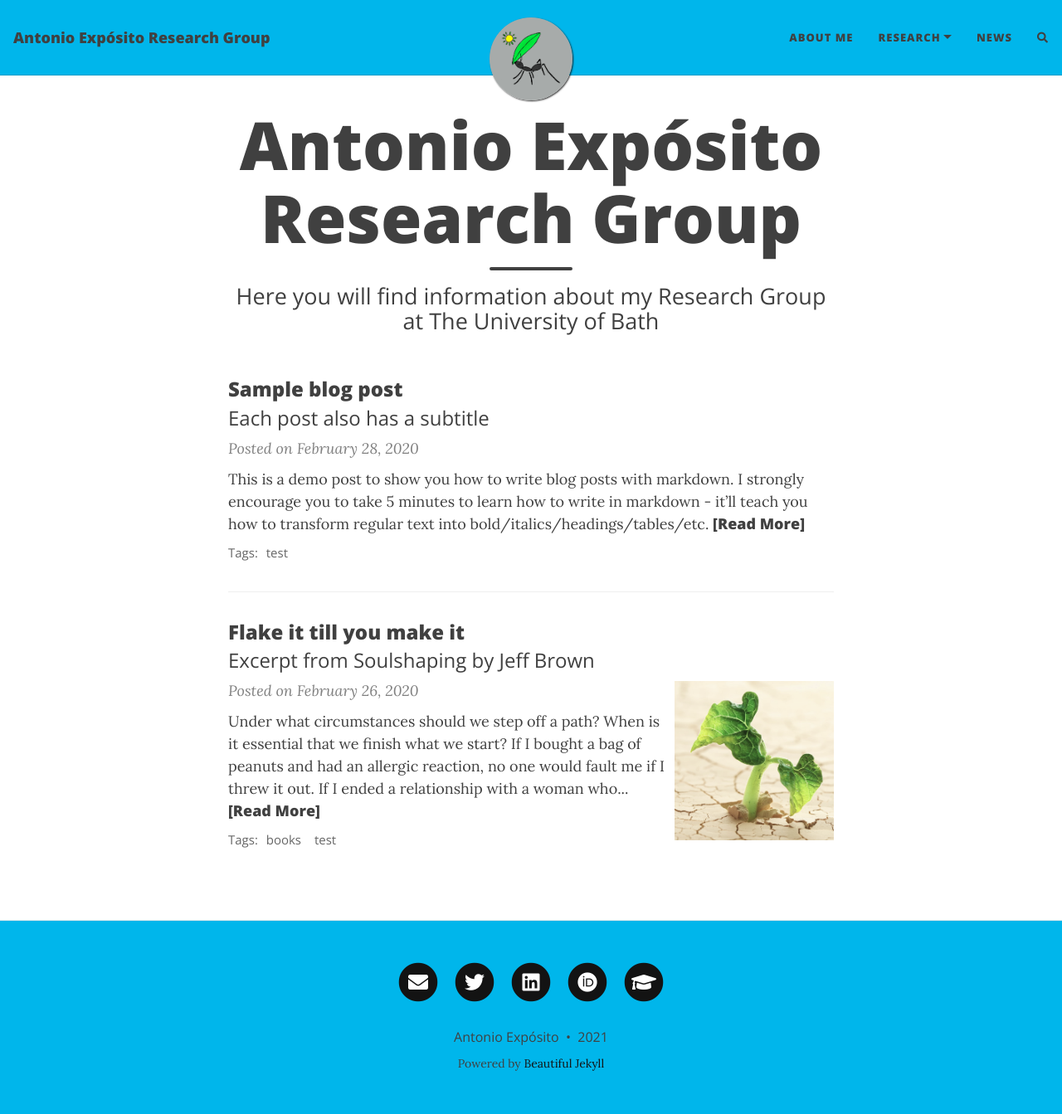
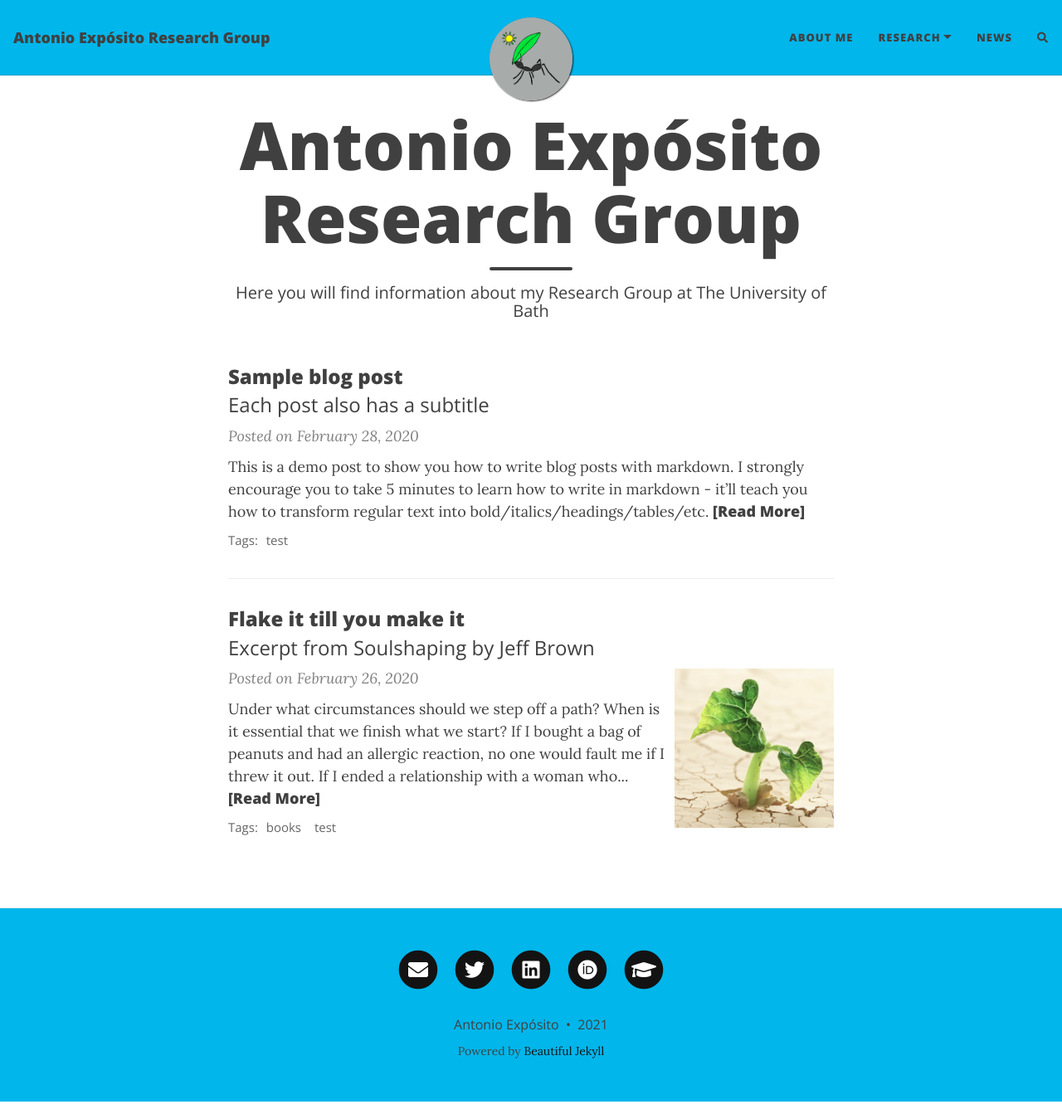
Before and after one commit to AntonioJExposito/AntonioJExposito.github.io, a Jekyll site: the page built from index.html, in a window 1280 px wide and 1343 px high. Shown: the whole window at 83% size. Built offline with Jekyll 4.4.1, drawn with Linux system fonts in a browser that asks for light colours; nearby versions of some CDN libraries; the list of posts is cut into pages by our own code; comment, search, counter and statistics services are not loaded.

Commit message:
Update beautifuljekyll.css

```diff
--- a/assets/css/beautifuljekyll.css
+++ b/assets/css/beautifuljekyll.css
@@ -652,15 +652,15 @@ nav.top-nav-short-permanent ~ header > .intro-header.big-img {
 }
 .intro-header .page-heading h1 {
   margin-top: 0;
-  font-size: 0.5rem;
+  font-size: 1.1875rem;
 }
 .intro-header .post-heading {
   margin-top: 0;
-  font-size: 2.1875rem;
+  font-size: 1.6875rem;
 }
 .intro-header .page-heading .page-subheading,
 .intro-header .post-heading .post-subheading {
-  font-size: 1.6875rem;
+  font-size: 1.25rem;
   line-height: 1.1;
   display: block;
   font-family: 'Open Sans', 'Helvetica Neue', Helvetica, Arial, sans-serif;
```
